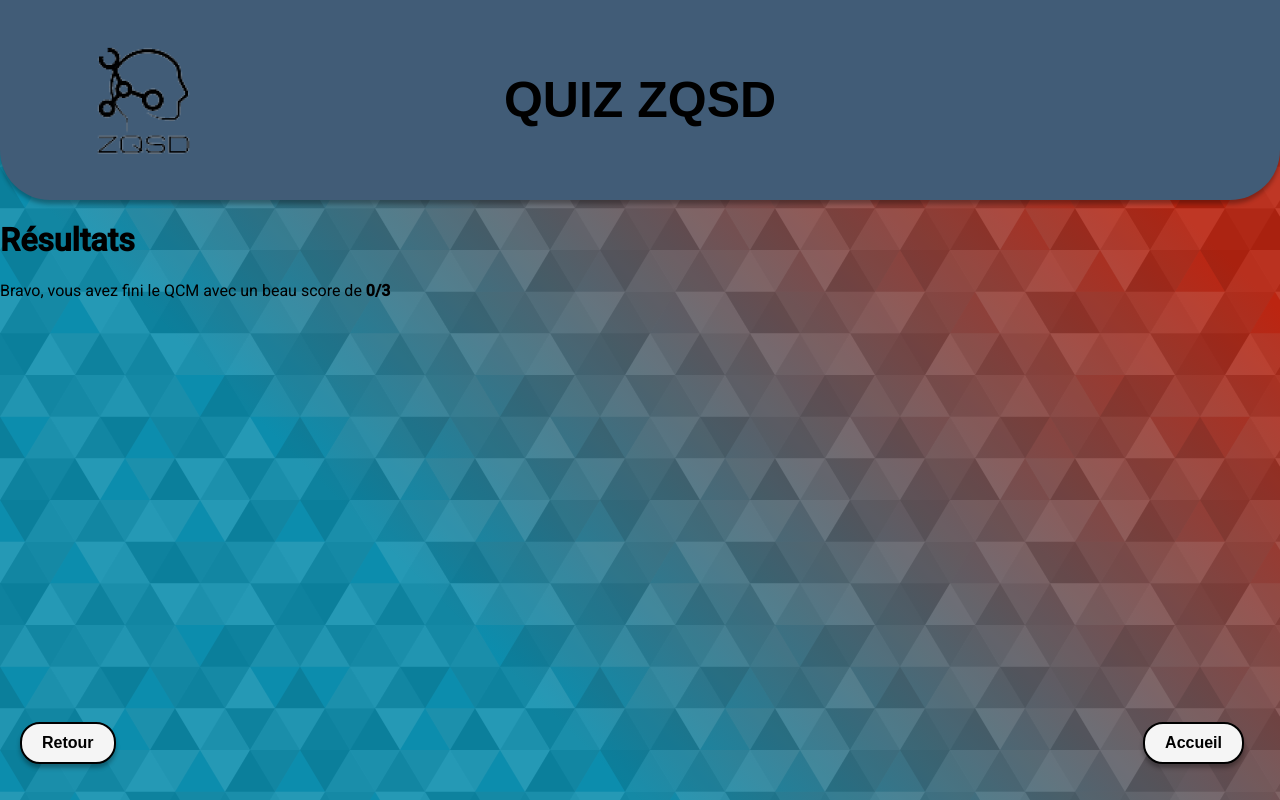
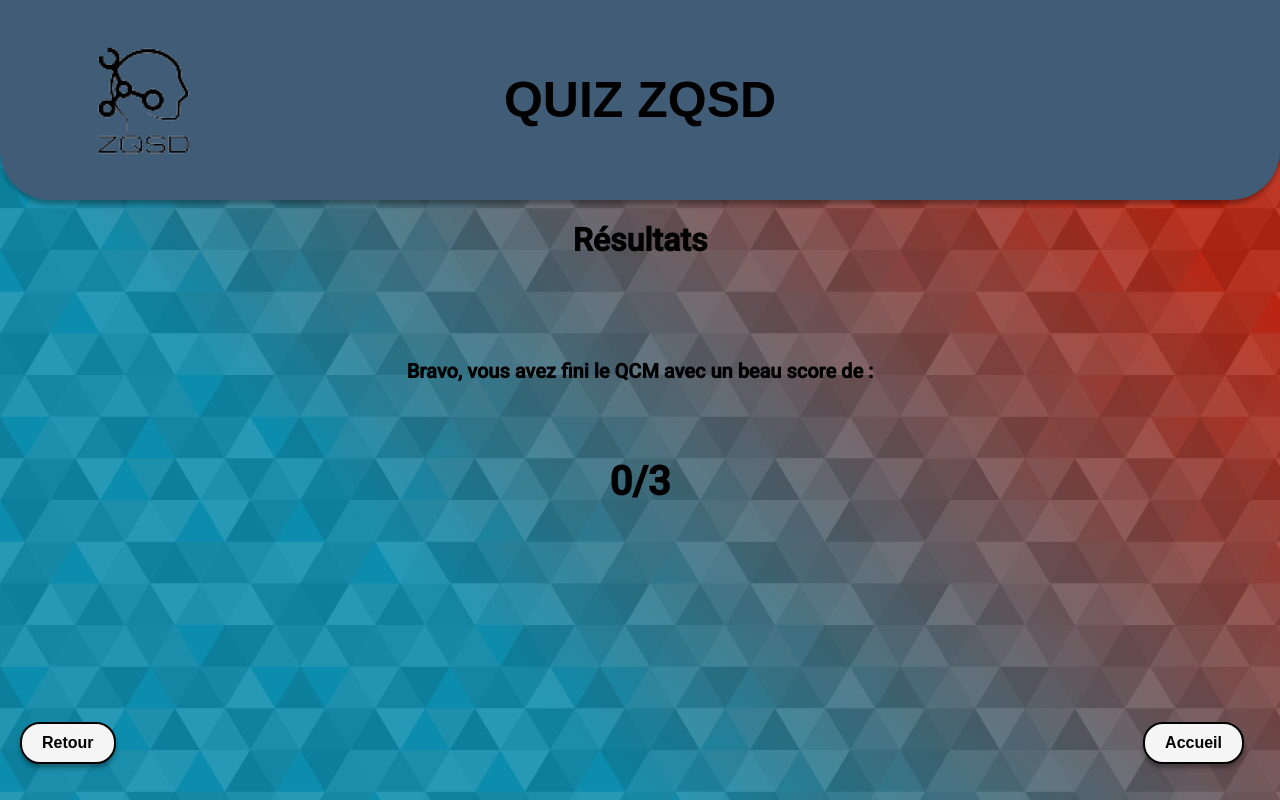
Before and after one commit to 2019-2020-ps6/2022-2023-ps6-zqsd, an Angular app in the folder front-end/: page /results in a window 1280 px wide. Built offline with nearby package versions, Linux system fonts and the light colour scheme.

Commit message:
update result

```diff
--- a/front-end/src/app/results/results.component.html
+++ b/front-end/src/app/results/results.component.html
@@ -1,6 +1,7 @@
 <div>
-  <h1 style="text-emphasis: center;">Résultats</h1>
-  <p>Bravo, vous avez fini le QCM avec un beau score de <strong>{{ gameService.score.goodAnswers }}/{{ gameService.currentQuiz.questions.length-1 }}</strong></p>
+  <h1 style="text-align: center; margin-bottom: 100px;">Résultats</h1>
+  <h2 style="font-size: 20px; text-align: center;margin-bottom: 75px;">Bravo, vous avez fini le QCM avec un beau score de :</h2>
+  <p style="text-align: center;"><strong>{{ gameService.score.goodAnswers }}/{{ gameService.currentQuiz.questions.length-1 }}</strong></p>
 </div>
 <button routerLink="/homePage" class="button-home"> Accueil</button>
 <button class = "button-parametre">Retour</button>
--- a/front-end/src/app/results/results.component.scss
+++ b/front-end/src/app/results/results.component.scss
@@ -0,0 +1,16 @@
+@keyframes grossir {
+  0%{
+    font-size: 40px;
+  }
+  50%{
+    font-size: 80px;
+  }
+  100%{
+    font-size: 40px;
+  }
+}
+p {
+  animation-name: grossir;
+  animation-duration: 2.5s;
+  animation-iteration-count: infinite;
+}
--- a/front-end/src/styles.scss
+++ b/front-end/src/styles.scss
@@ -47,10 +47,7 @@ button:disabled {
   }
 }
 
-html, body, app-root {
-  height: 100%;
-  background-color: #F5F5DC;
-}
+
 .button-container {
   display: flex;
   justify-content: center;
```
